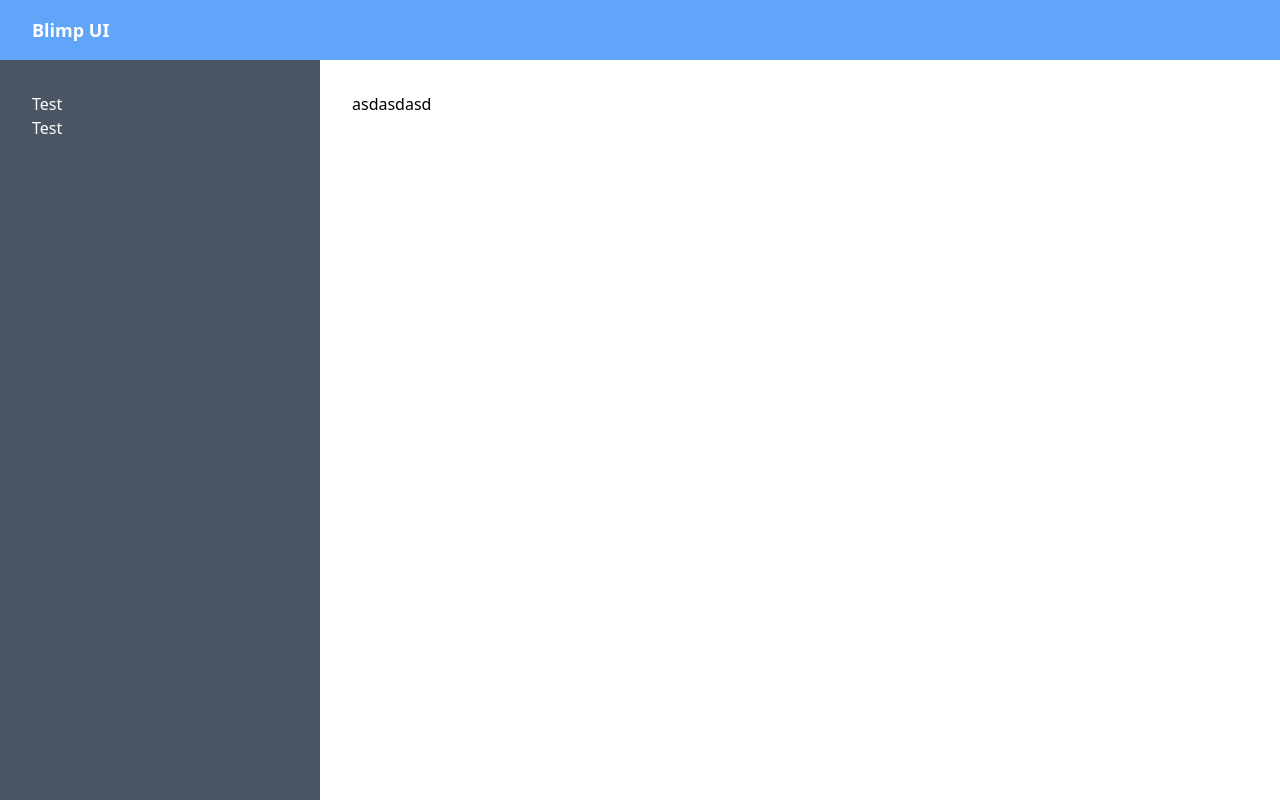
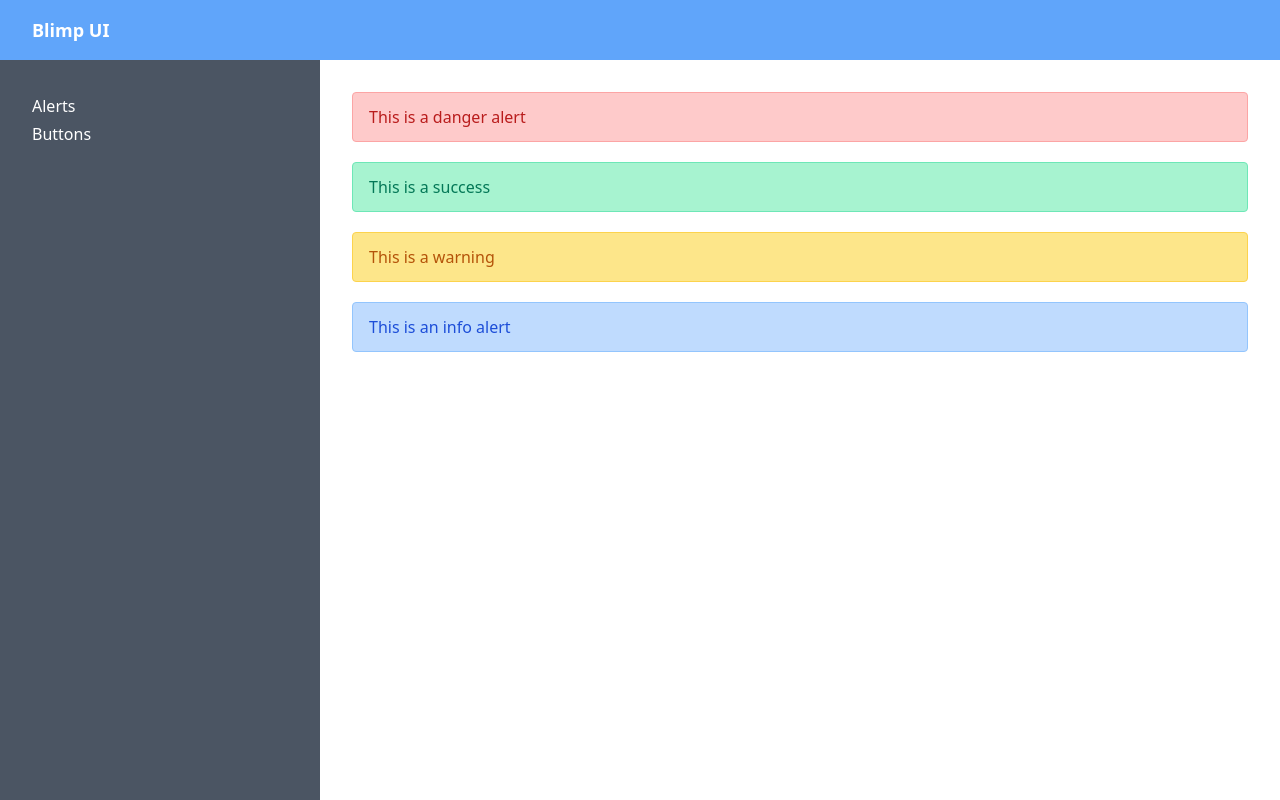
Before and after one commit to craigdanj/Blimp-UI, a Next.js app: page / in a window 1280 px wide. Built offline with nearby package versions, Linux system fonts and the light colour scheme.

Commit message:
alerts added

```diff
--- a/pages/index.js
+++ b/pages/index.js
@@ -1,19 +1,44 @@
+import Link from 'next/link'
 
 export default function Home() {
   return (
     <div class="flex flex-col h-full">
       <div className="flex-grow-0 bg-blue-400 py-4 px-8">
-        <h1 className="text-white font-bold text-lg">Blimp UI</h1>
+        <h1 className="text-white font-bold text-lg">
+          <Link href="/">
+            <a>Blimp UI</a>
+          </Link>
+        </h1>
       </div>
 
       <div className="flex flex-grow">
         <div className="bg-gray-600 text-white w-1/4 p-8">
-          <p>Test</p>
-          <p>Test</p>
+          <Link href="/">
+            <a className="block leading-7">Alerts</a>
+          </Link>
+
+          <Link href="/">
+            <a className="block leading-7">Buttons</a>
+          </Link>
         </div>
 
         <div className="flex-auto p-8">
-          asdasdasd
+
+          <div className="bg-red-200 px-4 py-3 border border-red-300 rounded text-red-700">
+            This is a danger alert
+          </div>
+
+          <div className="bg-green-200 px-4 py-3 border border-green-300 rounded text-green-700 mt-5">
+            This is a success
+          </div>
+
+          <div className="bg-yellow-200 px-4 py-3 border border-yellow-300 rounded text-yellow-700 mt-5">
+            This is a warning
+          </div>
+
+          <div className="bg-blue-200 px-4 py-3 border border-blue-300 rounded text-blue-700 mt-5">
+            This is an info alert
+          </div>
         </div>
 
       </div>
```
